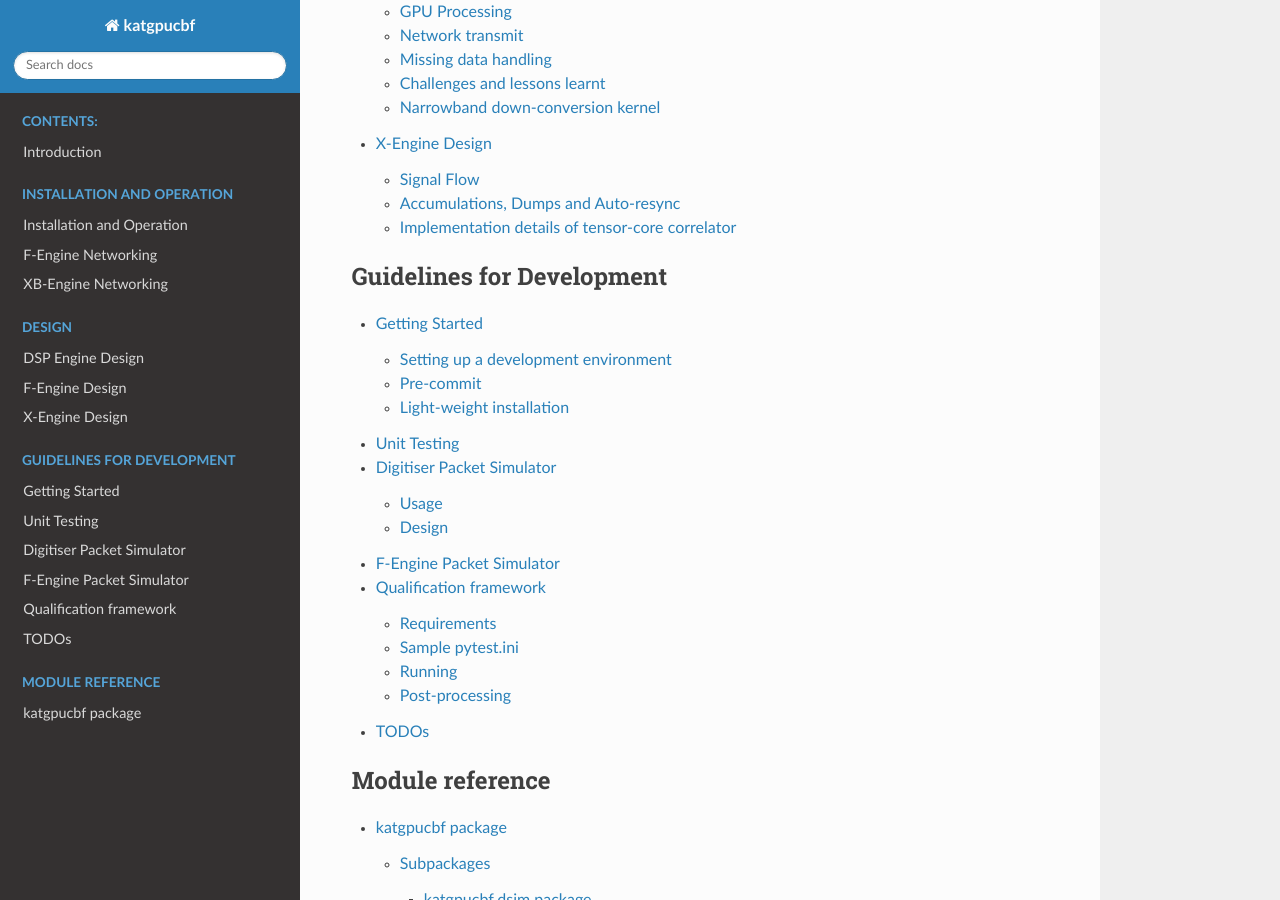
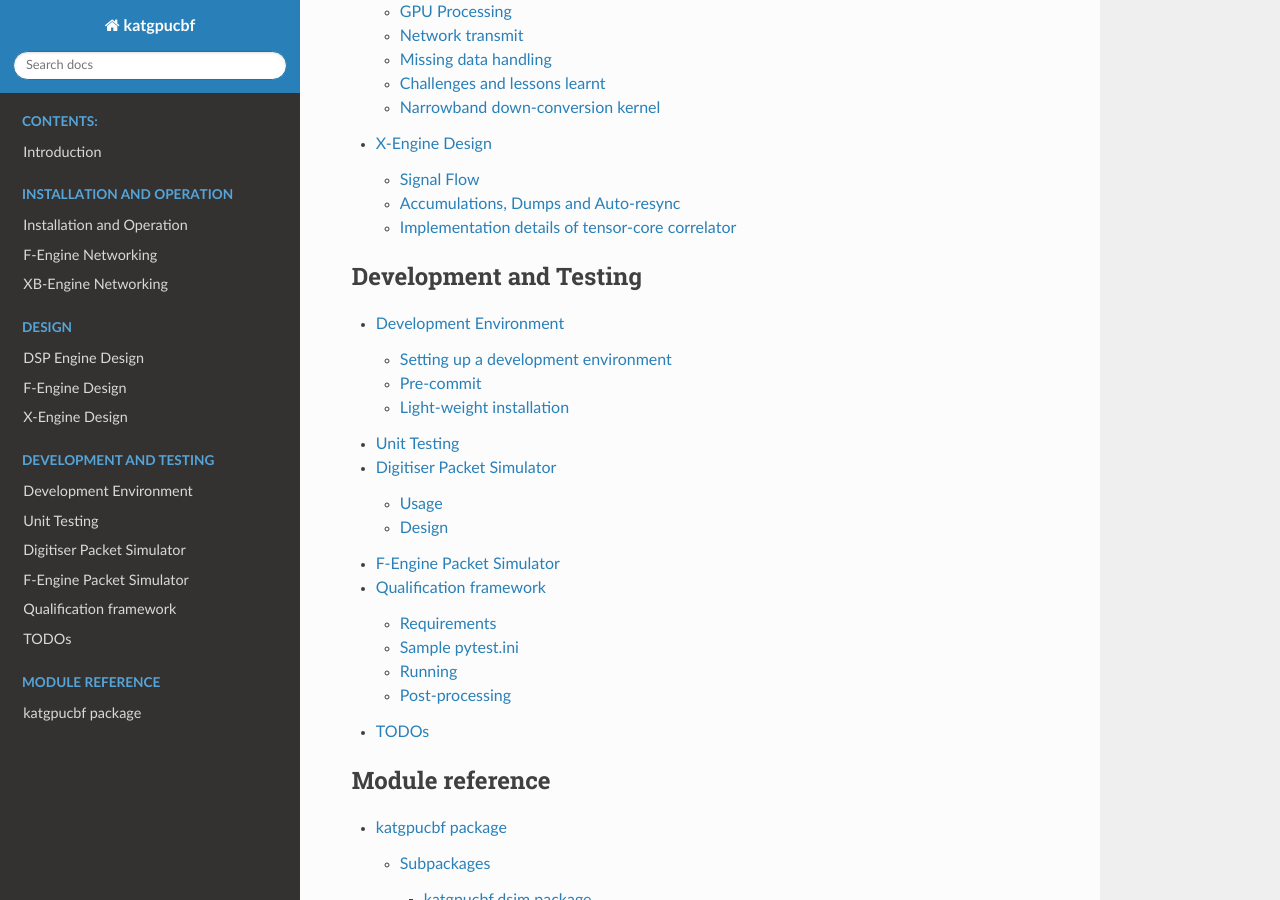
Before and after one commit to ska-sa/katgpucbf, a Sphinx documentation site: the page built from doc/index.rst, in a window 1280 px wide and 900 px high, scrolled down 1216 px. Built offline with Sphinx 7.4.7 and the Read the Docs theme 2.0.0, drawn with Linux system fonts in a browser that asks for light colours; formulas are drawn with MathJax 3; the version number could not be read and is left out.

Commit message:
Rename "Getting Started" to "Development Environment"

```diff
--- a/doc/dev-guide.rst
+++ b/doc/dev-guide.rst
@@ -1,7 +1,7 @@
-.. _getting-started:
+.. _dev-environment:
 
-Getting Started
-===============
+Development Environment
+=======================
 
 Setting up a development environment
 ------------------------------------
--- a/doc/index.rst
+++ b/doc/index.rst
@@ -27,7 +27,7 @@ Welcome to katgpucbf's documentation!
 
 .. toctree::
    :maxdepth: 2
-   :caption: Guidelines for Development
+   :caption: Development and Testing
 
    dev-guide
    unit-testing
--- a/doc/unit-testing.rst
+++ b/doc/unit-testing.rst
@@ -6,7 +6,7 @@ Unit testing for this module is performed using :mod:`.pytest` with support from
 Additionally, :mod:`.coverage` is used to give the developer insight into what
 the unit tests are actually testing, and what code remains untested. Both of
 these packages are installed if the ``dev-setup.sh`` script is used as described
-in :ref:`getting-started`.
+in :ref:`dev-environment`.
 
 In order to run the tests, use the following command:
 
```
